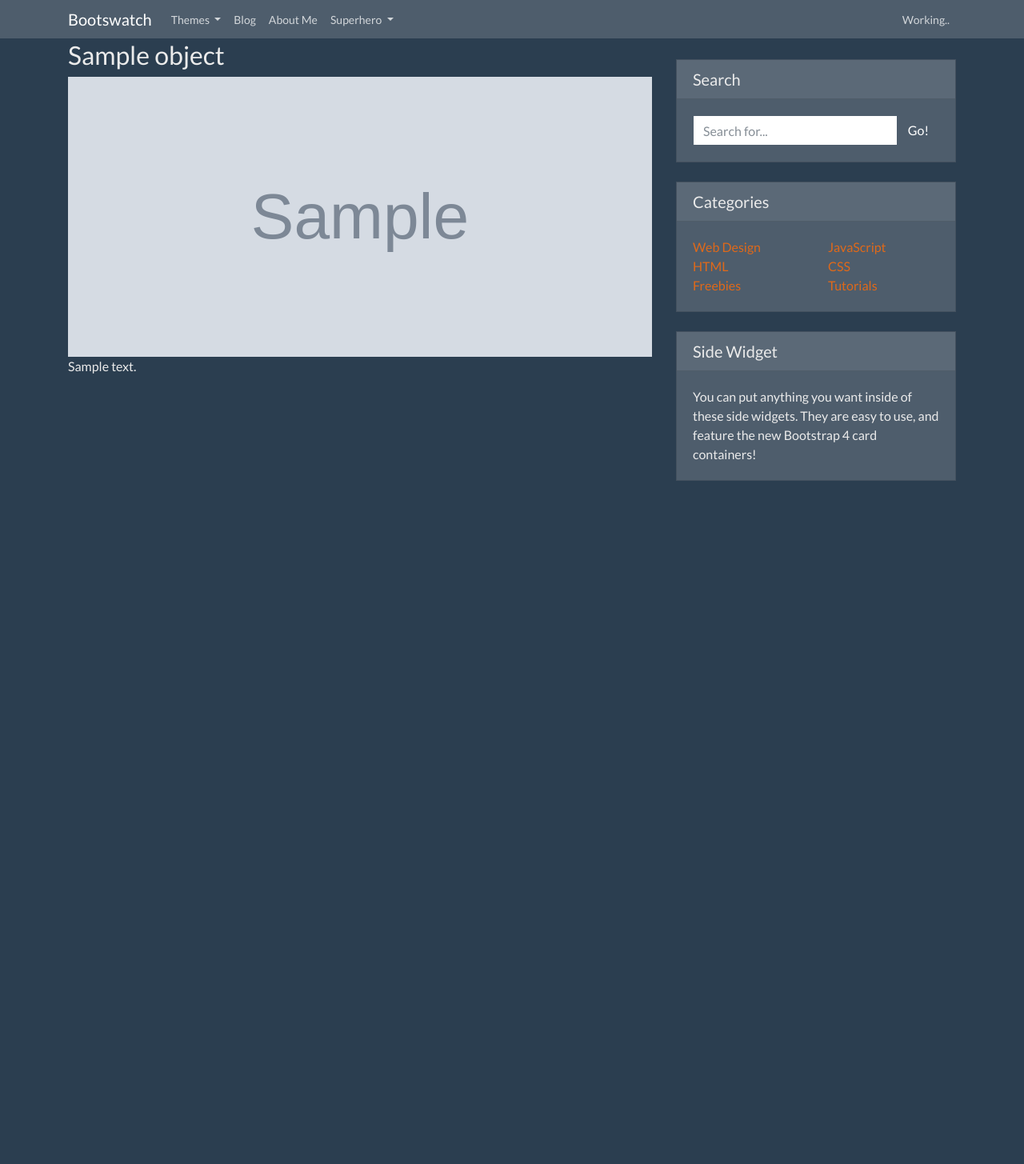
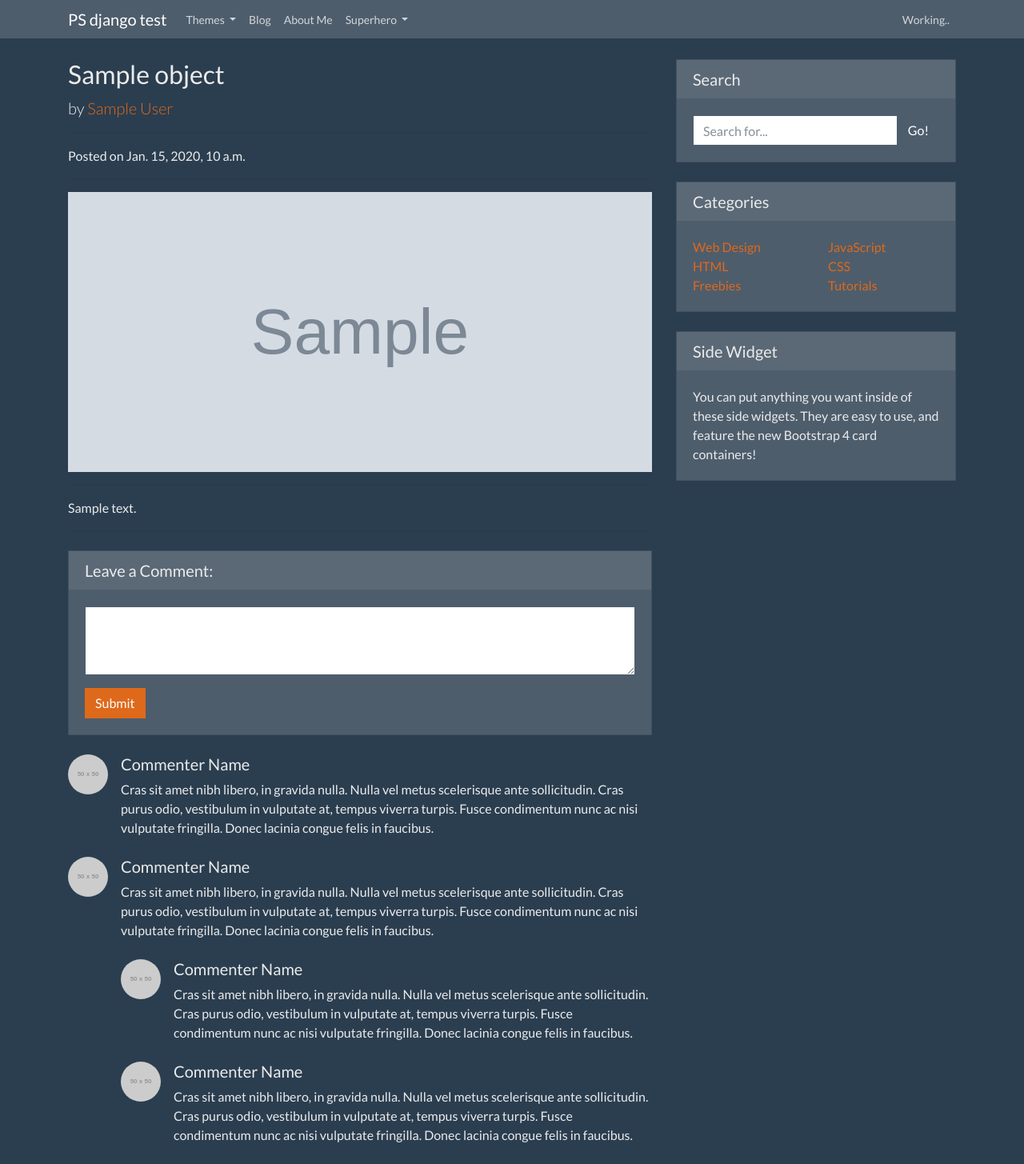
Before and after one commit to MisoHub/2020_django_study, a Django app: template blog/templates/blog/post_detail.html in a window 1280 px wide. Shown: the whole page at 80% size. Before the commit the page ends 601 px from the top, so only its background shows below. Run offline with Django 3.2, Linux system fonts and the light colour scheme; the template is opened without the code that fills it: most values are stand-ins (such as "Sample title", 1, 10 or a date in 2020); grey boxes marked "Sample" are stand-in pictures; grey boxes labelled with a size stand in for pictures from a placeholder-image service; some libraries are stand-ins or nearby versions.

Commit message:
link read more button + adjust blog style to detail page + write test for detail page

```diff
--- a/blog/templates/blog/base.html
+++ b/blog/templates/blog/base.html
@@ -16,7 +16,7 @@
 <!-- navbar -->
 <div class="navbar navbar-expand-lg fixed-top navbar-dark bg-dark" id="navbar">
     <div class="container">
-        <a href="../" class="navbar-brand">Bootswatch</a>
+        <a href="../" class="navbar-brand">PS django test</a>
         <button class="navbar-toggler" type="button" data-toggle="collapse" data-target="#navbarResponsive" aria-controls="navbarResponsive" aria-expanded="false" aria-label="Toggle navigation">
             <span class="navbar-toggler-icon"></span>
         </button>
@@ -64,17 +64,18 @@
 </div>
 <!-- /.navbar -->
 
+<!-- container -->
 <div class ="container">
     <div class="row">
 
         <!-- Blog Entries Column -->
-        <div class="col-md-8">
+        <div class="col-md-8" id="main_div">
             {% block content %}
             {% endblock %}
         </div>
 
         <!-- Sidebar Widgets Column -->
-        <div class="col-md-4">
+        <div class="col-md-4" id="side_div">
             <!-- Search Widget -->
             <div class="card my-4">
                 <h5 class="card-header">Search</h5>
--- a/blog/templates/blog/post_detail.html
+++ b/blog/templates/blog/post_detail.html
@@ -1,11 +1,78 @@
 {% extends 'blog/base.html' %}
 
-{% block title %}<h2>{{ object.title }} - Blog</h2>{% endblock %}
+{% block title %}{{ object.title }} - Blog{% endblock %}
 
 {% block content %}
+<!-- Title -->
+<h2 class="mt-4">{{ object.title }}</h2>
+
+<!-- Author -->
+<p class="lead">
+    by
+    <a href="#">{{ object.author }}</a>
+</p>
+
+<hr>
+
+<!-- Date/Time -->
+<p>Posted on {{ object.created }} </p>
+<hr>
+
+<!-- Preview Image -->
 {% if object.head_image %}
-<h2>{{ object.title }}</h2>
 <img class="card-img-top" src="{{ object.head_image.url }}" width="750"  height="350" alt="Card image cap">
 {% endif %}
+<hr>
+
+<!-- Post Content -->
 <div>{{ object.content }} </div>
+<hr>
+
+<!-- Comments Form -->
+<div class="card my-4">
+    <h5 class="card-header">Leave a Comment:</h5>
+    <div class="card-body">
+        <form>
+            <div class="form-group">
+                <textarea class="form-control" rows="3"></textarea>
+            </div>
+            <button type="submit" class="btn btn-primary">Submit</button>
+        </form>
+    </div>
+</div>
+
+<!-- Single Comment -->
+<div class="media mb-4">
+    <img class="d-flex mr-3 rounded-circle" src="http://placehold.it/50x50" alt="">
+    <div class="media-body">
+        <h5 class="mt-0">Commenter Name</h5>
+        Cras sit amet nibh libero, in gravida nulla. Nulla vel metus scelerisque ante sollicitudin. Cras purus odio, vestibulum in vulputate at, tempus viverra turpis. Fusce condimentum nunc ac nisi vulputate fringilla. Donec lacinia congue felis in faucibus.
+    </div>
+</div>
+
+<!-- Comment with nested comments -->
+<div class="media mb-4">
+    <img class="d-flex mr-3 rounded-circle" src="http://placehold.it/50x50" alt="">
+    <div class="media-body">
+        <h5 class="mt-0">Commenter Name</h5>
+        Cras sit amet nibh libero, in gravida nulla. Nulla vel metus scelerisque ante sollicitudin. Cras purus odio, vestibulum in vulputate at, tempus viverra turpis. Fusce condimentum nunc ac nisi vulputate fringilla. Donec lacinia congue felis in faucibus.
+
+        <div class="media mt-4">
+            <img class="d-flex mr-3 rounded-circle" src="http://placehold.it/50x50" alt="">
+            <div class="media-body">
+                <h5 class="mt-0">Commenter Name</h5>
+                Cras sit amet nibh libero, in gravida nulla. Nulla vel metus scelerisque ante sollicitudin. Cras purus odio, vestibulum in vulputate at, tempus viverra turpis. Fusce condimentum nunc ac nisi vulputate fringilla. Donec lacinia congue felis in faucibus.
+            </div>
+        </div>
+
+        <div class="media mt-4">
+            <img class="d-flex mr-3 rounded-circle" src="http://placehold.it/50x50" alt="">
+            <div class="media-body">
+                <h5 class="mt-0">Commenter Name</h5>
+                Cras sit amet nibh libero, in gravida nulla. Nulla vel metus scelerisque ante sollicitudin. Cras purus odio, vestibulum in vulputate at, tempus viverra turpis. Fusce condimentum nunc ac nisi vulputate fringilla. Donec lacinia congue felis in faucibus.
+            </div>
+        </div>
+
+    </div>
+</div>
 {% endblock %}
--- a/blog/templates/blog/post_list.html
+++ b/blog/templates/blog/post_list.html
@@ -21,7 +21,7 @@
         <h2 class="card-title"> {{ p.title }}  </h2>
         <p class="card-text"> {{  p.content  | truncatewords:50 }} </p>
     </div>
-    <button class="btn btn-primary btn-sm" href="#" type="button">Read More</button>
+    <button class="btn btn-primary btn-sm" onclick="location.href='{{ p.get_absolute_url }}'" type="button" id="read-more-post-{{ p.pk }}">Read More</button>
     <div class="card-footer text-muted">
         <h5> {{ p.created }} by {{ p.author }}</h5>
     </div>
```
Also changed, not shown: blog/tests.py (+9 -2 lines).
